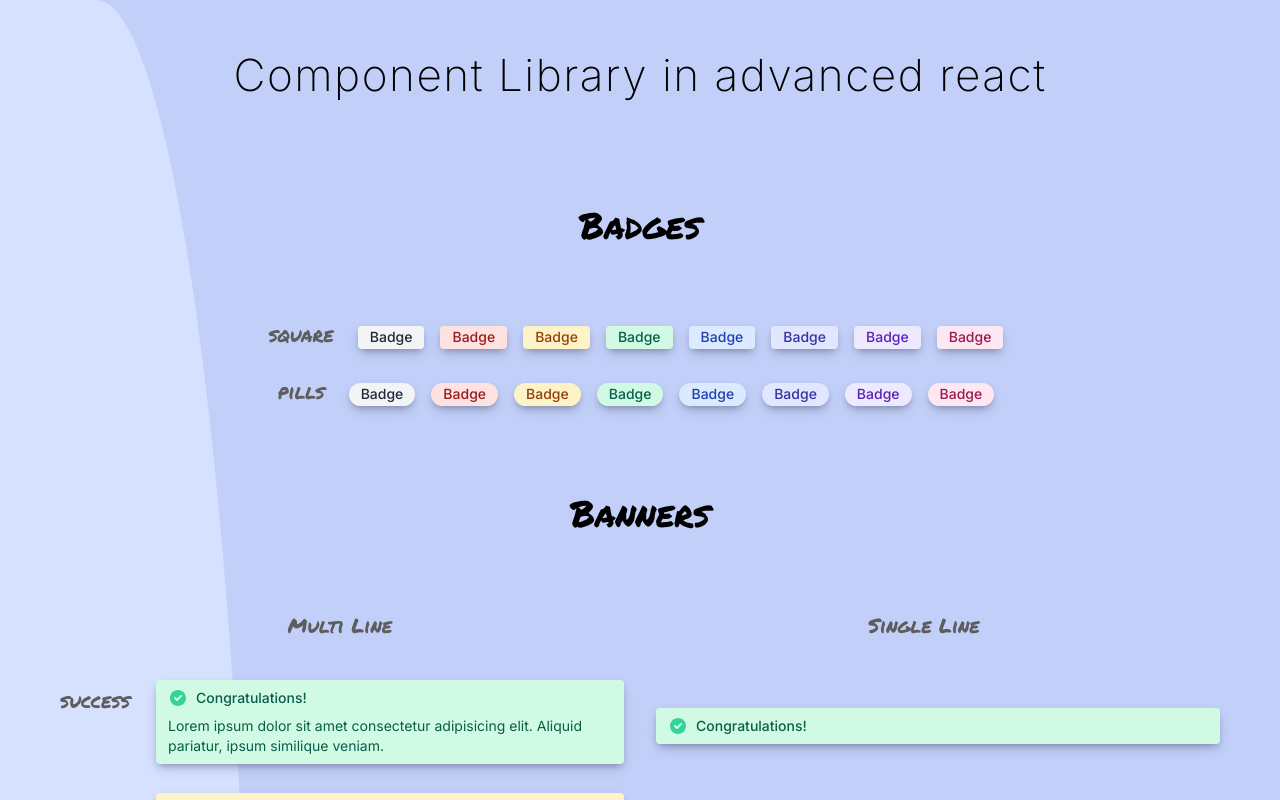
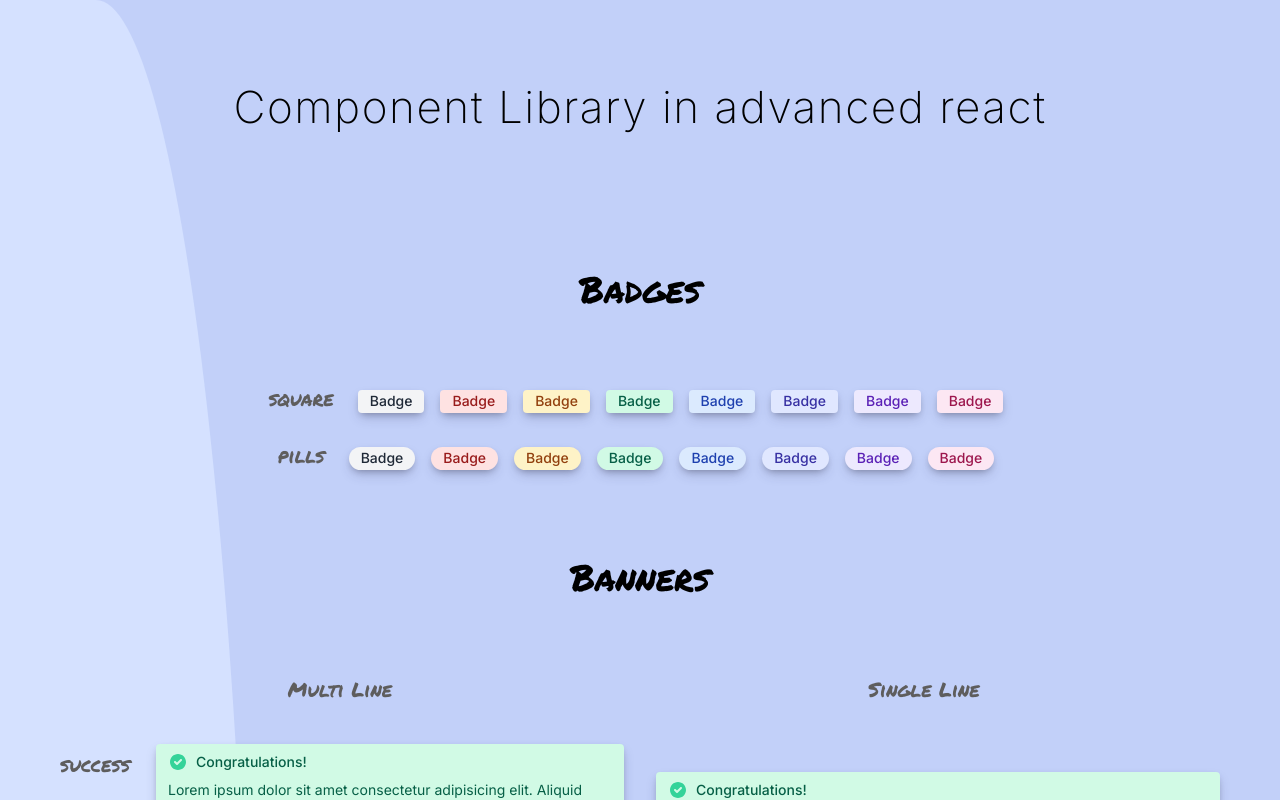
Before and after one commit to anneln/ComponentLibrary, a React (Vite) app: page / in a window 1280 px wide. Shown: the top 800 px of the page. Built offline with nearby package versions, Linux system fonts and the light colour scheme.

Commit message:
Update index.css

```diff
--- a/src/index.css
+++ b/src/index.css
@@ -49,7 +49,7 @@ h4 {
 h1 {
   font-size: 44.1px;
   letter-spacing: -1.68px;
-  margin: 32px 0;
+  margin: 4rem 0;
   font-weight: 200;
   text-align: center;
   letter-spacing: 1.5px;
```
